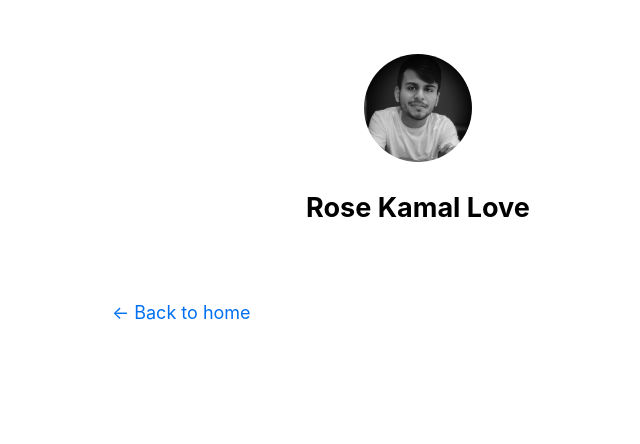
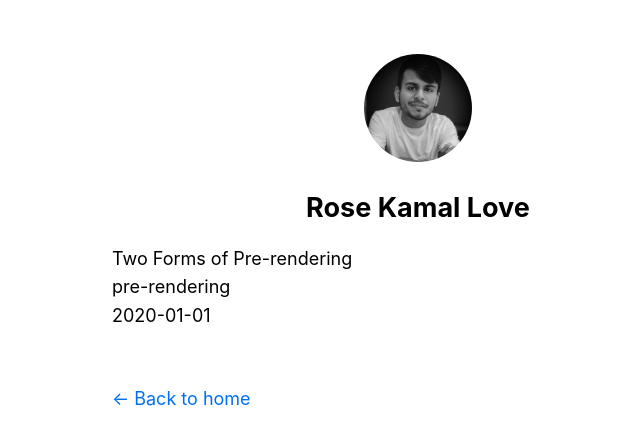
Before and after one commit to rosekamallove/blogs, a Next.js app: page /posts/pre-rendering in a window 1280 px wide. Shown: the top 444 px of the page, without its empty margins (222-862 px from the left). Built offline with nearby package versions, Linux system fonts and the light colour scheme.

Commit message:
render md data on dynamic [id].js routes

```diff
--- a/package.json
+++ b/package.json
@@ -10,6 +10,8 @@
     "next": "latest",
     "react": "17.0.2",
     "react-dom": "17.0.2",
+    "remark": "^14.0.2",
+    "remark-html": "^15.0.1",
     "swr": "^1.1.2-beta.0"
   }
 }
--- a/pages/posts/[id].js
+++ b/pages/posts/[id].js
@@ -1,5 +1,5 @@
 import Layout from "../../components/layout";
-import { getAllPostIds } from "../../lib/posts";
+import { getAllPostIds, getPostData } from "../../lib/posts";
 
 export async function getStaticPaths() {
   // Return a list of possible value for id
@@ -10,6 +10,23 @@ export async function getStaticPaths() {
   };
 }
 
-export default function Post() {
-  return <Layout></Layout>;
+export async function getStaticProps({ params }) {
+  const postData = getPostData(params.id);
+  return {
+    props: {
+      postData,
+    },
+  };
 }
+
+export default function Post({ postData }) {
+  return (
+    <Layout>
+      {postData.title}
+      <br />
+      {postData.id}
+      <br />
+      {postData.date}
+    </Layout>
+  );
+}
```
Also changed, not shown: 1 other file (tests, documents, lock files or other folders).
